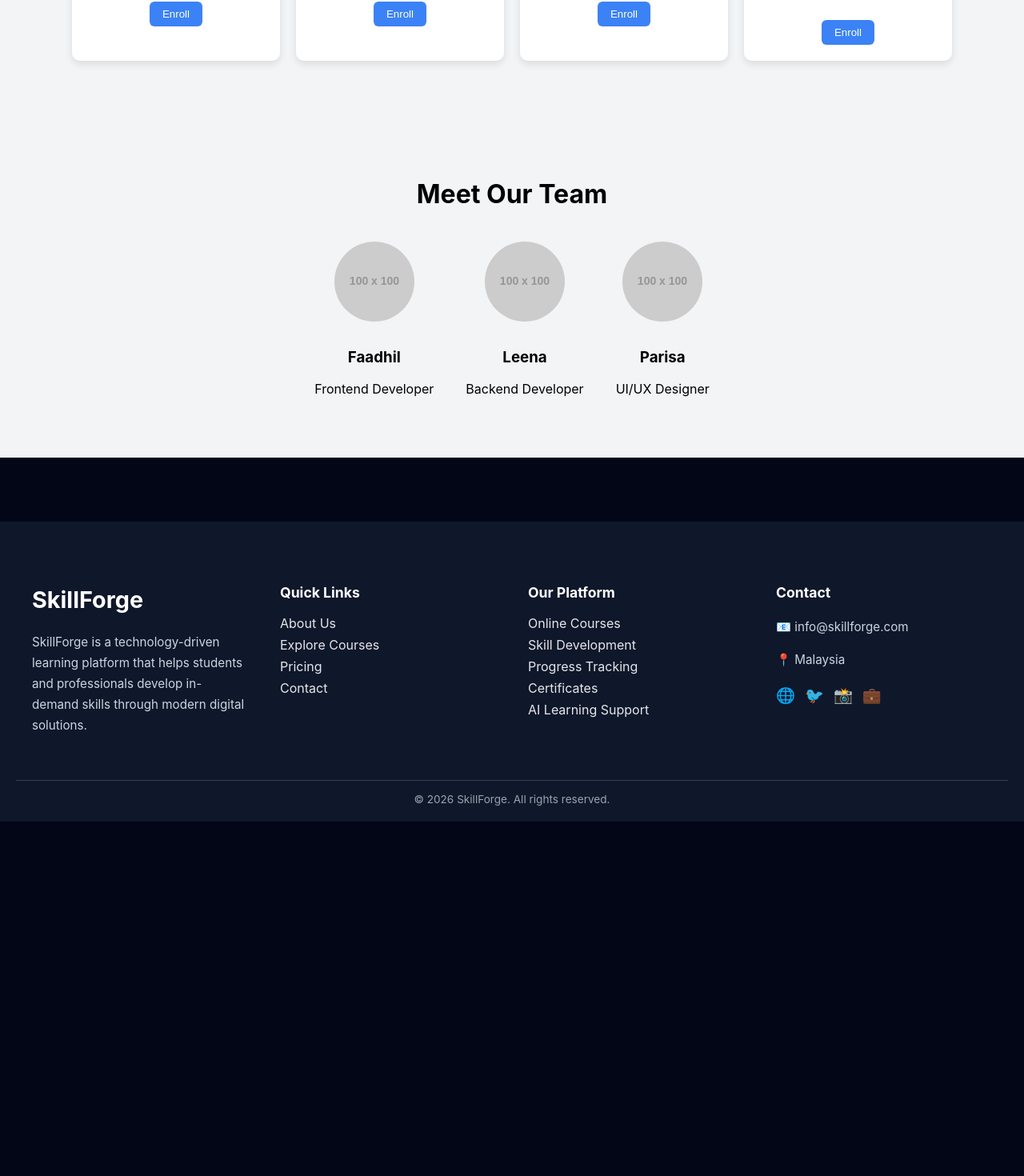
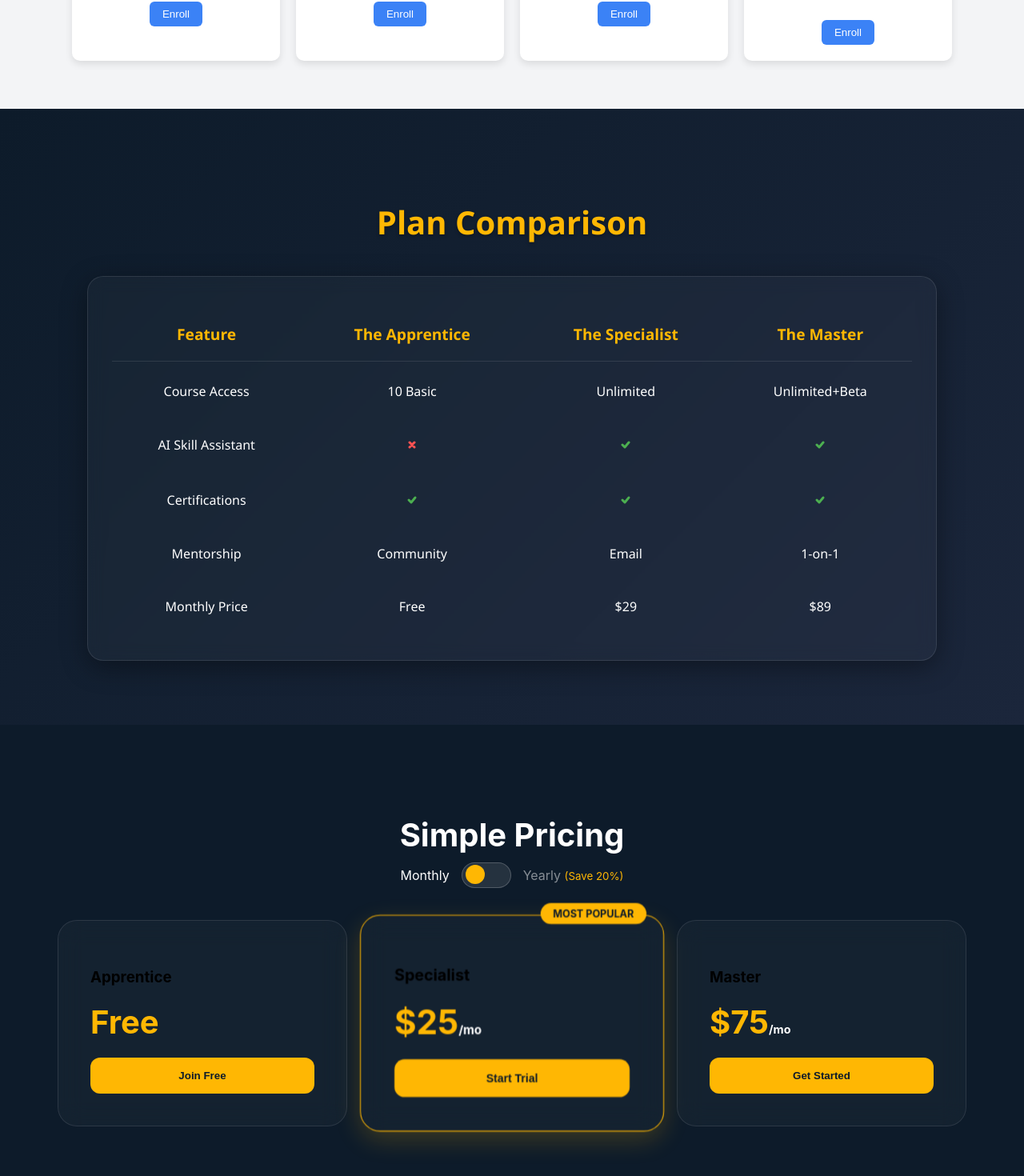
Before and after one commit to pseudo-ghost/platform, a React (Vite) app in the folder my-react-app/: page / in a window 1280 px wide. Shown: the part 1988-3458 px from the top of the page at 80% size. Before the commit the page ends 3015 px from the top, so only its background shows below. Built offline with nearby package versions, Linux system fonts and the light colour scheme.

Commit message:
Added Pricing Section

```diff
--- a/my-react-app/src/App.jsx
+++ b/my-react-app/src/App.jsx
@@ -7,6 +7,9 @@ import Courses from './components/NewCourses';
 import Team from './components/Team';
 import Footer from './components/Footer';
 import ScrollProgress from './components/ScrollProgress';
+import Pricing from './components/Pricing';
+import PricingCards from './components/PricingCards';
+
 
 function App() {
   return (
@@ -17,6 +20,8 @@ function App() {
       <About />
       <Features />
       <Courses />
+      <Pricing />
+      <PricingCards />
       <Team />
       <Footer />
     </div>
--- /dev/null
+++ b/my-react-app/src/components/Pricing.jsx
@@ -0,0 +1,109 @@
+import React from 'react';
+
+const Pricing = () => {
+  const CheckIcon = () => (
+    <svg width="24" height="24" viewBox="0 0 24 24" fill="none" xmlns="http://www.w3.org/2000/svg" style={{ verticalAlign: 'middle' }}>
+      <path d="M8 12L11 15L16 9" stroke="#4CAF50" strokeWidth="3" strokeLinecap="round" strokeLinejoin="round"/>
+    </svg>
+  );
+
+  const CrossIcon = () => (
+    <svg width="24" height="24" viewBox="0 0 24 24" fill="none" xmlns="http://www.w3.org/2000/svg" style={{ verticalAlign: 'middle' }}>
+      <path d="M9 9L15 15M15 9L9 15" stroke="#FF5252" strokeWidth="3" strokeLinecap="round" strokeLinejoin="round"/>
+    </svg>
+  );
+  const styles = {
+    container: {
+      padding: '80px 20px',
+      background: 'linear-gradient(135deg, #0d1b2a 0%, #1b263b 100%)',
+      color: '#ffffff',
+      textAlign: 'center',
+      fontFamily: "'Segoe UI', Tahoma, Geneva, Verdana, sans-serif"
+    },
+    title: {
+      fontSize: '2.5rem',
+      marginBottom: '40px',
+      color: '#ffb703',
+      textShadow: '0 2px 4px rgba(0,0,0,0.3)'
+    },
+    glassWrapper: {
+      maxWidth: '1000px',
+      margin: '0 auto',
+      background: 'rgba(255, 255, 255, 0.03)',
+      backdropFilter: 'blur(10px)',
+      WebkitBackdropFilter: 'blur(10px)',
+      borderRadius: '20px',
+      padding: '30px',
+      border: '1px solid rgba(255, 255, 255, 0.1)',
+      boxShadow: '0 8px 32px 0 rgba(0, 0, 0, 0.37)',
+      overflowX: 'auto'
+    },
+    table: {
+      width: '100%',
+      borderCollapse: 'separate',
+      borderSpacing: '0 8px'
+    },
+    th: {
+      padding: '20px',
+      fontSize: '1.2rem',
+      color: '#ffb703',
+      borderBottom: '1px solid rgba(255, 255, 255, 0.1)'
+    },
+    td: {
+      padding: '18px',
+      transition: 'all 0.3s ease'
+    },
+
+  };
+
+  const handleMouseEnter = (e) => {
+    e.currentTarget.style.backgroundColor = 'rgba(255, 255, 255, 0.08)';
+    e.currentTarget.style.transform = 'scale(1.01)';
+  };
+
+  const handleMouseLeave = (e) => {
+    e.currentTarget.style.backgroundColor = 'transparent';
+    e.currentTarget.style.transform = 'scale(1)';
+  };
+
+  return (
+    <section id="pricing" style={styles.container}>
+      <h2 style={styles.title}>Plan Comparison</h2>
+      <div style={styles.glassWrapper}>
+        <table style={styles.table}>
+          <thead>
+            <tr>
+              <th style={styles.th}>Feature</th>
+              <th style={styles.th}>The Apprentice</th>
+              <th style={styles.th}>The Specialist</th>
+              <th style={styles.th}>The Master</th>
+            </tr>
+          </thead>
+          <tbody>
+            {[
+              ["Course Access", "10 Basic", "Unlimited", "Unlimited+Beta"],
+              ["AI Skill Assistant", <CrossIcon />, <CheckIcon />, <CheckIcon />],
+              ["Certifications", <CheckIcon />, <CheckIcon />, <CheckIcon />],
+              ["Mentorship", "Community", "Email", "1-on-1"],
+              ["Monthly Price", "Free", "$29", "$89"]
+            ].map((row, index) => (
+              <tr
+                key={index}
+                onMouseEnter={handleMouseEnter}
+                onMouseLeave={handleMouseLeave}
+                style={{ cursor: 'pointer', borderRadius: '10px' }}
+              >
+                <td style={styles.td}>{row[0]}</td>
+                <td style={styles.td}>{row[1]}</td>
+                <td style={styles.td}>{row[2]}</td>
+                <td style={styles.td}>{row[3]}</td>
+              </tr>
+            ))}
+          </tbody>
+        </table>
+      </div>
+    </section>
+  );
+};
+
+export default Pricing;
--- /dev/null
+++ b/my-react-app/src/components/PricingCards.jsx
@@ -0,0 +1,99 @@
+import React, { useState } from 'react';
+
+const PricingCards = () => {
+
+  const [isYearly, setIsYearly] = useState(false);
+
+  const Check = () => (
+    <svg width="20" height="20" viewBox="0 0 24 24" fill="none" xmlns="http://www.w3.org/2000/svg" style={{ marginRight: '10px' }}>
+      <circle cx="12" cy="12" r="10" fill="#ffb703" fillOpacity="0.2"/>
+      <path d="M8 12L11 15L16 9" stroke="#ffb703" strokeWidth="2.5" strokeLinecap="round" strokeLinejoin="round"/>
+    </svg>
+  );
+
+  const styles = {
+    section: { padding: '80px 20px', background: '#0d1b2a', textAlign: 'center', fontFamily: "'Inter', sans-serif" },
+
+    toggleContainer: { display: 'flex', alignItems: 'center', justifyContent: 'center', gap: '15px', marginBottom: '40px' },
+    switch: {
+      width: '60px', height: '30px', background: 'rgba(255,255,255,0.1)',
+      borderRadius: '20px', position: 'relative', cursor: 'pointer', border: '1px solid rgba(255,255,255,0.2)'
+    },
+    knob: {
+      width: '24px', height: '24px', background: '#ffb703', borderRadius: '50%',
+      position: 'absolute', top: '2px', left: isYearly ? '32px' : '4px', transition: 'all 0.3s ease'
+    },
+
+    wrapper: { display: 'flex', justifyContent: 'center', gap: '25px', flexWrap: 'wrap' },
+    card: {
+      background: 'rgba(255, 255, 255, 0.03)', backdropFilter: 'blur(15px)', borderRadius: '24px',
+      padding: '40px', width: '280px', border: '1px solid rgba(255, 255, 255, 0.1)',
+      transition: 'all 0.3s ease', textAlign: 'left', position: 'relative'
+    },
+    popularCard: { borderColor: '#ffb703', transform: 'scale(1.05)', boxShadow: '0 10px 30px rgba(255, 183, 3, 0.2)' },
+    badge: {
+      position: 'absolute', top: '-15px', right: '20px', background: '#ffb703',
+      color: '#0d1b2a', padding: '5px 15px', borderRadius: '20px', fontSize: '0.75rem', fontWeight: 'bold'
+    },
+    price: { fontSize: '2.5rem', fontWeight: 'bold', color: '#ffb703', margin: '20px 0' },
+    btn: { width: '100%', padding: '15px', borderRadius: '12px', border: 'none', background: '#ffb703', color: '#0d1b2a', fontWeight: 'bold', cursor: 'pointer' }
+  };
+
+
+  const handleHover = (e, isPopular) => {
+    e.currentTarget.style.transform = isPopular ? 'scale(1.08) translateY(-10px)' : 'translateY(-15px)';
+    e.currentTarget.style.background = 'rgba(255, 255, 255, 0.07)';
+  };
+
+  const handleLeave = (e, isPopular) => {
+    e.currentTarget.style.transform = isPopular ? 'scale(1.05)' : 'translateY(0)';
+    e.currentTarget.style.background = 'rgba(255, 255, 255, 0.03)';
+  };
+
+  return (
+    <section style={styles.section}>
+      <h2 style={{ color: '#fff', fontSize: '2.5rem', marginBottom: '10px' }}>Simple Pricing</h2>
+
+      {/* 2. The Switch */}
+      <div style={styles.toggleContainer}>
+        <span style={{ color: !isYearly ? '#fff' : 'rgba(255,255,255,0.5)' }}>Monthly</span>
+        <div style={styles.switch} onClick={() => setIsYearly(!isYearly)}>
+          <div style={styles.knob}></div>
+        </div>
+        <span style={{ color: isYearly ? '#fff' : 'rgba(255,255,255,0.5)' }}>Yearly <small style={{color: '#ffb703'}}>(Save 20%)</small></span>
+      </div>
+
+      <div style={styles.wrapper}>
+        {/* Apprentice */}
+        <div style={styles.card} onMouseEnter={(e) => handleHover(e, false)} onMouseLeave={(e) => handleLeave(e, false)}>
+          <h3>Apprentice</h3>
+          <div style={styles.price}>Free</div>
+          <button style={styles.btn}>Join Free</button>
+        </div>
+
+        {/* Specialist Card (POPULAR) */}
+        <div style={{ ...styles.card, ...styles.popularCard }} onMouseEnter={(e) => handleHover(e, true)} onMouseLeave={(e) => handleLeave(e, true)}>
+          <div style={styles.badge}>MOST POPULAR</div>
+          <h3>Specialist</h3>
+          <div style={styles.price}>
+            {isYearly ? '$240' : '$25'}
+            <span style={{ fontSize: '0.9rem', color: '#fff' }}>/{isYearly ? 'yr' : 'mo'}</span>
+          </div>
+          <button style={styles.btn}>Start Trial</button>
+        </div>
+
+        {/* Master Card */}
+        <div style={styles.card} onMouseEnter={(e) => handleHover(e, false)} onMouseLeave={(e) => handleLeave(e, false)}>
+          <h3>Master</h3>
+          <div style={styles.price}>
+            {isYearly ? '$720' : '$75'}
+            <span style={{ fontSize: '0.9rem', color: '#fff' }}>/{isYearly ? 'yr' : 'mo'}</span>
+          </div>
+          <button style={styles.btn}>Get Started</button>
+        </div>
+      </div>
+    </section>
+  );
+};
+
+export default PricingCards;
```
Also changed, not shown: 2 other files (tests, documents, lock files or other folders).
